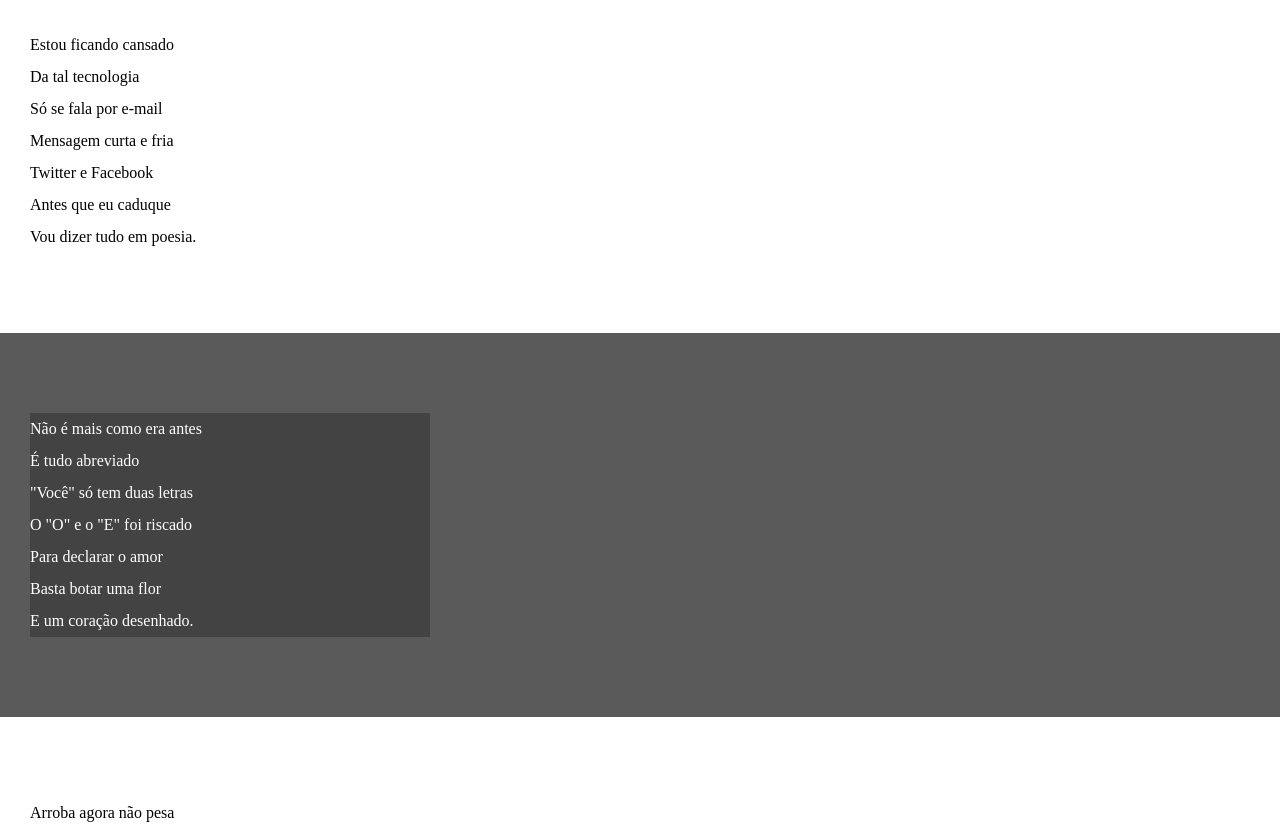
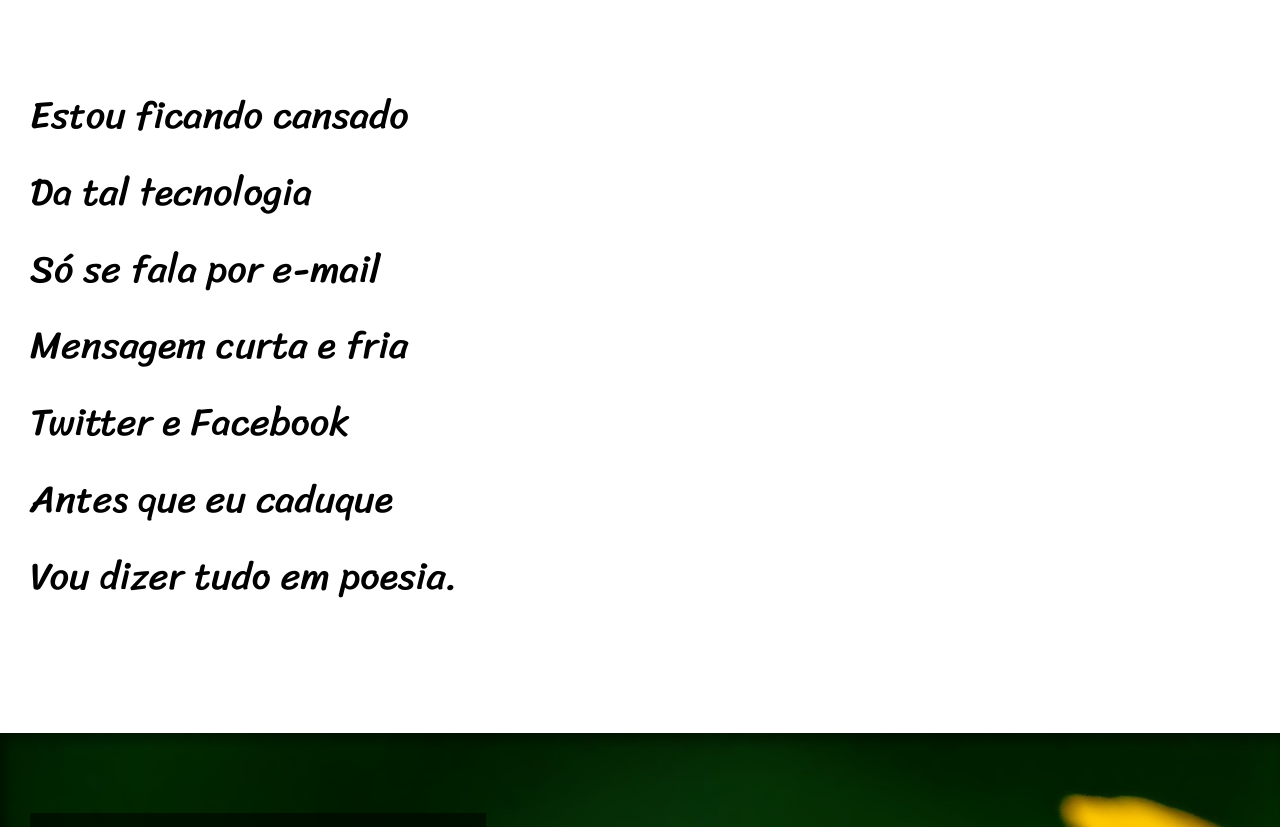
Before and after one commit to brendavitoria22/HMTL-CSS, a plain HTML site: page Desafio Cordel/index.html in a window 1280 px wide. Shown: the part 206-1033 px from the top of the page. Drawn offline with Linux system fonts and the light colour scheme.

Commit message:
atualizei

```diff
--- a/Desafio Cordel/index.html
+++ b/Desafio Cordel/index.html
@@ -29,7 +29,7 @@
 
 
 
-<section class="img">
+<section class="img" id="img1">
     <p>
         Não é mais como era antes<br>
         É tudo abreviado<br>
@@ -64,7 +64,7 @@
     </p>
 </section>
 
-<section class="img">
+<section class="img" id="img2">
     <p>
         Tenho saudade das cartas<br>
         Escritas com a própria mão<br>
--- a/Desafio Cordel/style.css
+++ b/Desafio Cordel/style.css
@@ -1,5 +1,12 @@
 @charset "UTF-8";
+@import url('https://fonts.googleapis.com/css2?family=Passion+One:wght@400;700;900&family=Sriracha&display=swap');
 
+
+:root{
+    --font1:verdana,sans-serif;
+    --font2: 'Passion One', sans-serif;
+    --font3:'Sriracha', cursiva;
+}
 *{
     margin: 0px;
     padding: 0px;
@@ -8,6 +15,7 @@
 body,html{
     background-color: darkgray;
     min-height: 100vh;
+    font-family: var(--font1);
 
 
 }
@@ -20,6 +28,8 @@
 header>h1{
     padding-top: 50px;
     font-variant: small-caps;
+    font-family: var(--font2);
+    font-size: 6vw;
 }
 header>p{
     padding-bottom: 50px;
@@ -37,7 +47,12 @@
 padding-bottom: 10vh;
 line-height: 2em;
 padding-left: 30px;
+font-family: var(--font3);
+font-size: 3.0vw;
 
+}
+section>p{
+    padding-bottom: 1em;
 }
 section.normal{
     background-color: white;
@@ -46,12 +61,27 @@
 section.img{
     background-color: rgba(51, 51, 51, 0.664);
     color: white;
+    box-shadow: inset 6px 6px 13px rgba(0, 0, 0, 0.479) ;
+    background-size: cover;
+    background-attachment: fixed;
+
 }
 section.img>p{
-    background-color: rgba(0, 0, 0, 0.253);
-    width: 400px;
+    background-color: rgba(0, 0, 0, 0.514);
+    display: inline-block;
+    padding: 5px;
+    text-shadow: 1px 1px 0px black;
 }
+section#img1{
+    background-image: url(imagens/background001.jpg);
+    background-position: right center;
 
+}
+section#img2{
+    background-image: url(imagens/background002.jpg);
+
+
+}
 
 
 
```
